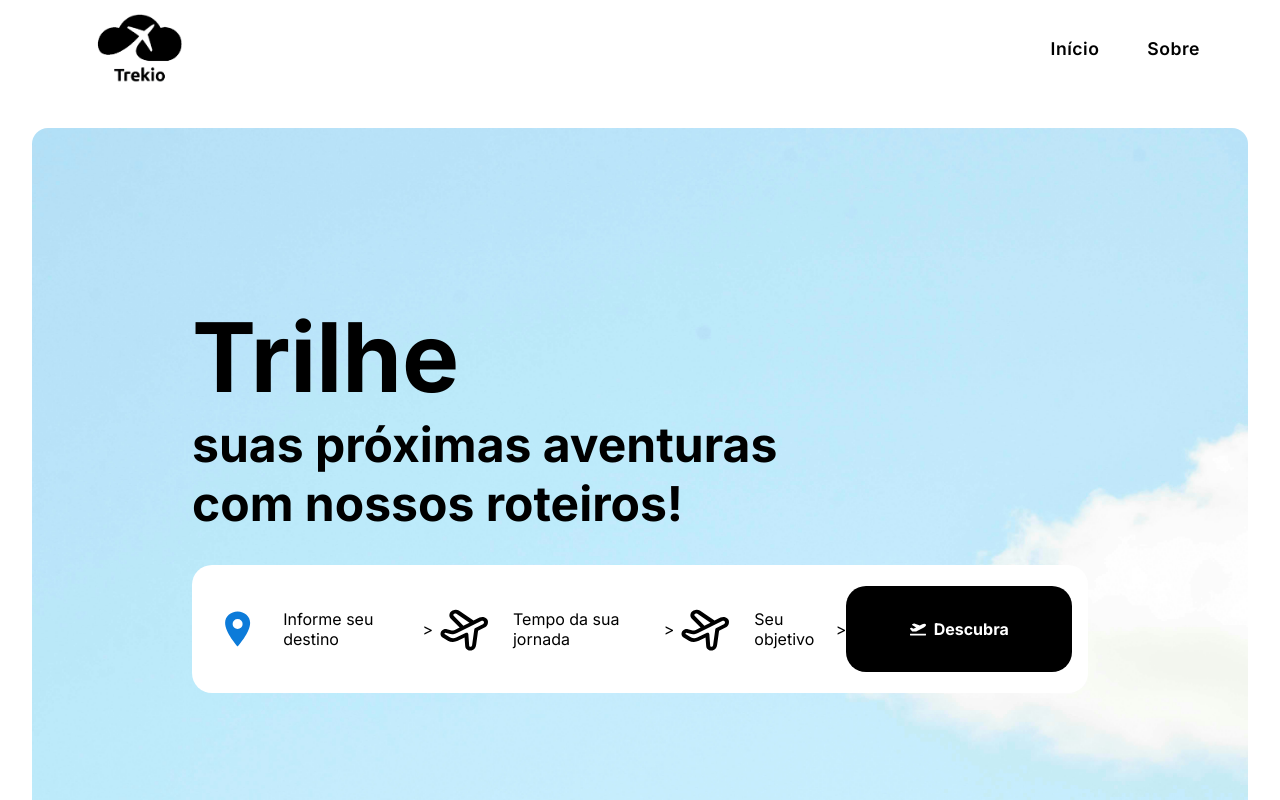
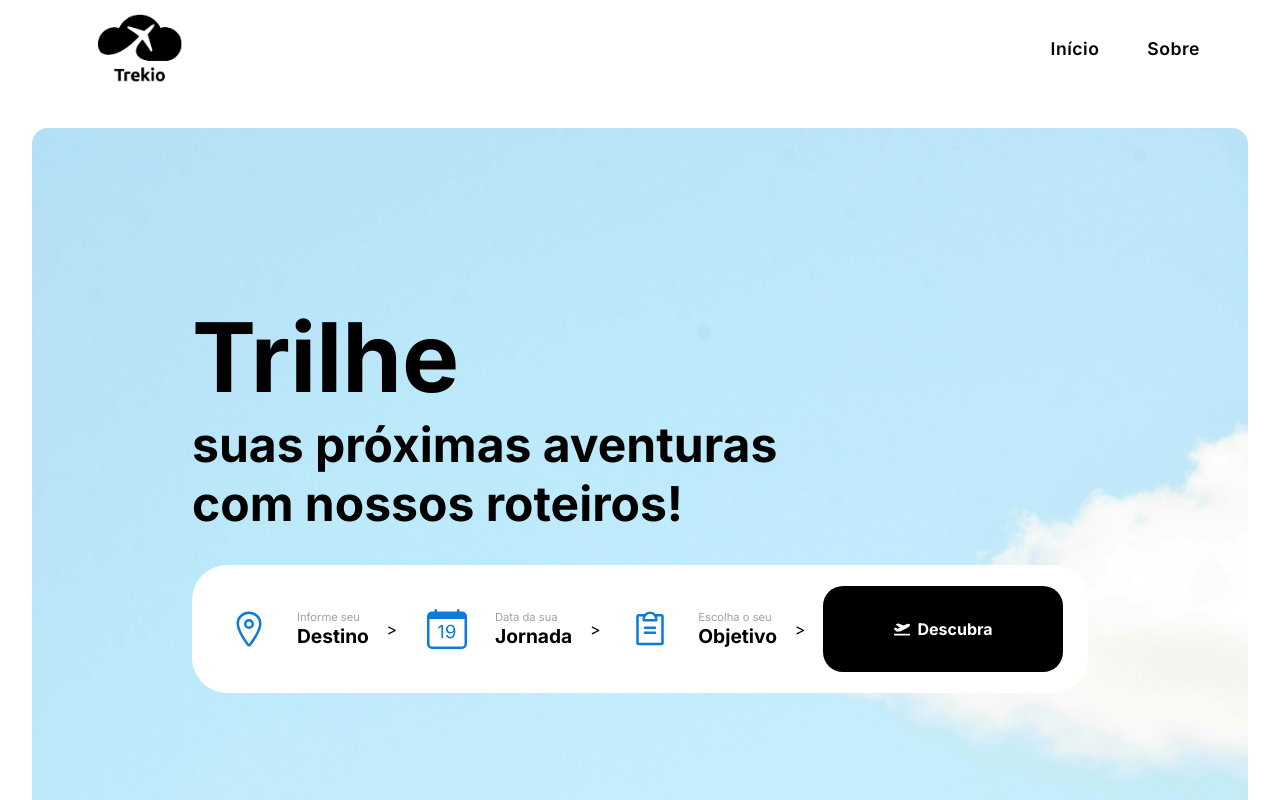
Before and after one commit to renanlazoti/Trekio, a React (Create React App) app in the folder front/: page /home in a window 1280 px wide. Shown: the top 800 px of the page. Built offline with nearby package versions, Linux system fonts and the light colour scheme.

Commit message:
feat(front): cria componente travel guide

```diff
--- a/front/src/components/main/Main.js
+++ b/front/src/components/main/Main.js
@@ -1,33 +1,13 @@
 import React from 'react'
 import './main.css'
-import { FaPlaneDeparture } from "react-icons/fa";
-import { Link } from 'react-router-dom';
-import svgAirPlane from '../../assets/img/fi-rr-plane.svg'
-import { IoLocationSharp } from "react-icons/io5";
+import { TravelGuide } from '../travelGuide/TravelGuide'
 
 export const Main = () => {
   return (
     <section className='content'>
         <div className="content-introduction">
           <p className='app__main-introduction-text'><strong>Trilhe</strong><br />suas próximas aventuras <br />com nossos roteiros!</p>
-          <div className='content-howtotravel'>
-            <div className='content-howtotravel-item'>
-              <IoLocationSharp className='content-howtotravel-img' />
-              <p>Informe seu destino</p>
-            </div>
-            &gt;
-            <div className='content-howtotravel-item'>
-              <img src={svgAirPlane} alt="" className='content-howtotravel-img' />
-              <p>Tempo da sua jornada</p>
-            </div>
-            &gt;
-            <div className='content-howtotravel-item'>
-              <img src={svgAirPlane} alt="" className='content-howtotravel-img' />
-              <p>Seu objetivo</p>
-            </div>
-            &gt;
-            <Link to="/chat" className='app__main-introduction-button'><FaPlaneDeparture/>Descubra</Link>
-          </div>
+          <TravelGuide />
         </div>
     </section>
   )
--- a/front/src/components/main/main.css
+++ b/front/src/components/main/main.css
@@ -45,26 +45,3 @@
     cursor: pointer;
     transition: 0.5s ease all;
 }
-
-.content-howtotravel {
-    border-radius: 20px;
-    height: 8rem;
-    display: flex;
-    align-items: center;
-    justify-content: space-around;
-    padding: 1rem;
-    background-color: #fff;
-}
-
-.content-howtotravel-item {
-    display: flex;
-    align-items: center;
-    gap: 1rem;
-}
-
-.content-howtotravel-img {
-    width: 64px;
-    font-size: 2.5rem;
-    color: var(--color-primary);
-
-}
--- /dev/null
+++ b/front/src/components/travelGuide/TravelGuide.js
@@ -0,0 +1,40 @@
+import React from 'react'
+import { Link } from 'react-router-dom';
+import './travelGuide.css'
+
+import { FaPlaneDeparture } from "react-icons/fa";
+import { IoLocationOutline } from "react-icons/io5";
+import { BsCalendarDate } from "react-icons/bs";
+import { PiClipboardText } from "react-icons/pi";
+
+export const TravelGuide = () => {
+  return (
+    <div className='travelGuide__content'>
+        <div className='travelGuide__item'>
+            <IoLocationOutline className='travelGuide__item-img' />
+            <div className='travelGuide__item-information'>
+              <p>Informe seu</p>
+              <p><strong>Destino</strong></p>
+            </div>
+        </div>
+        &gt;
+        <div className='travelGuide__item'>
+          <BsCalendarDate className='travelGuide__item-img' />
+          <div className='travelGuide__item-information'>
+            <p>Data da sua</p>
+            <p><strong>Jornada</strong></p>
+          </div>
+        </div>
+        &gt;
+        <div className='travelGuide__item'>
+          <PiClipboardText  className='travelGuide__item-img' />
+          <div className='travelGuide__item-information'>
+            <p>Escolha o seu</p>
+            <p><strong>Objetivo</strong></p>
+          </div>
+        </div>
+        &gt;
+        <Link to="/chat" className='app__main-introduction-button'><FaPlaneDeparture/>Descubra</Link>
+    </div>
+  )
+}
--- /dev/null
+++ b/front/src/components/travelGuide/travelGuide.css
@@ -0,0 +1,36 @@
+.travelGuide__content {
+    border-radius: var(--border-radius);
+    height: 8rem;
+    display: flex;
+    align-items: center;
+    justify-content: space-around;
+    padding: 1rem;
+    background-color: var(--color-light);
+}
+
+.travelGuide__item {
+    display: flex;
+    align-items: center;
+    gap: 1rem;
+}
+
+.travelGuide__item-img {
+    width: 64px;
+    font-size: 2.5rem;
+    color: var(--color-primary);
+}
+
+.travelGuide__item-information {
+    display: flex;
+    flex-direction: column;
+}
+
+.travelGuide__item-information p {
+    font-size: 0.7rem;
+    color: var(--color-secondary)
+}
+
+.travelGuide__item-information p strong {
+    font-size: 1.2rem;
+    color: var(--color-dark);
+}
--- a/front/src/index.css
+++ b/front/src/index.css
@@ -16,6 +16,7 @@ html {
 
 :root {
     --color-primary: #0C7BD9;
+    --color-secondary: #A1A1A1;
     --color-dark: #000;
     --color-light: #fff;
 
```
